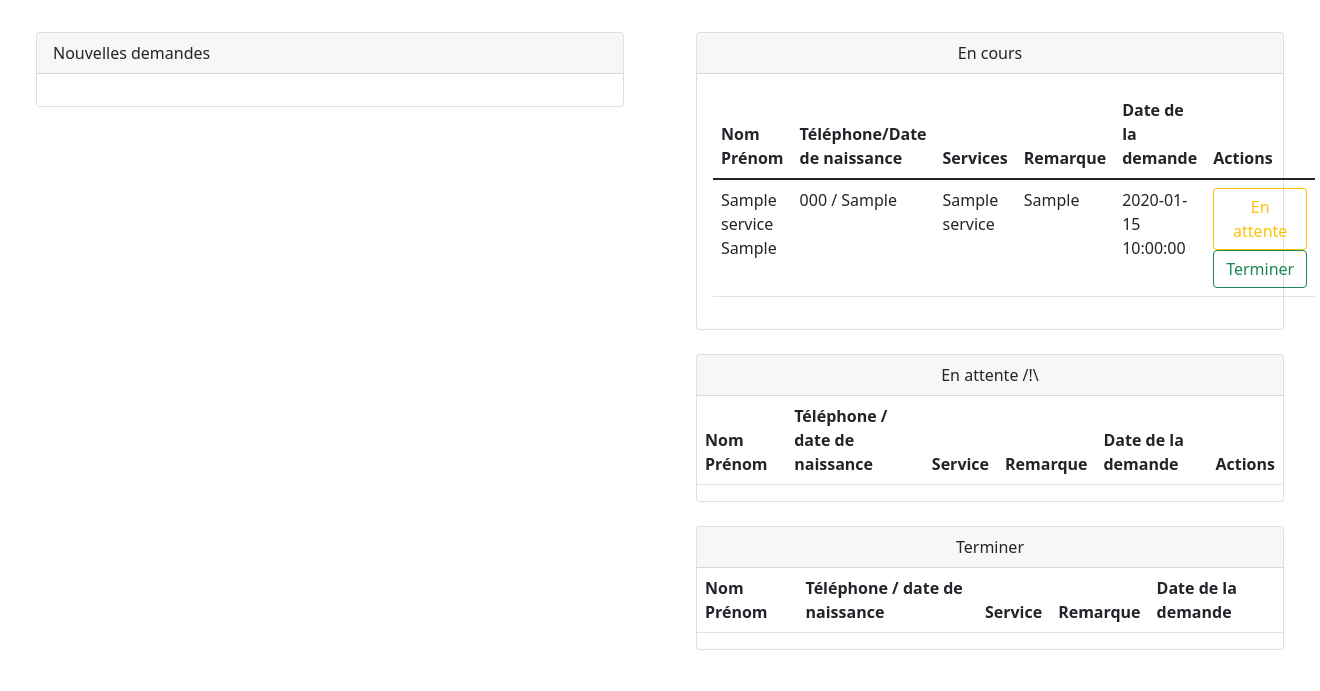
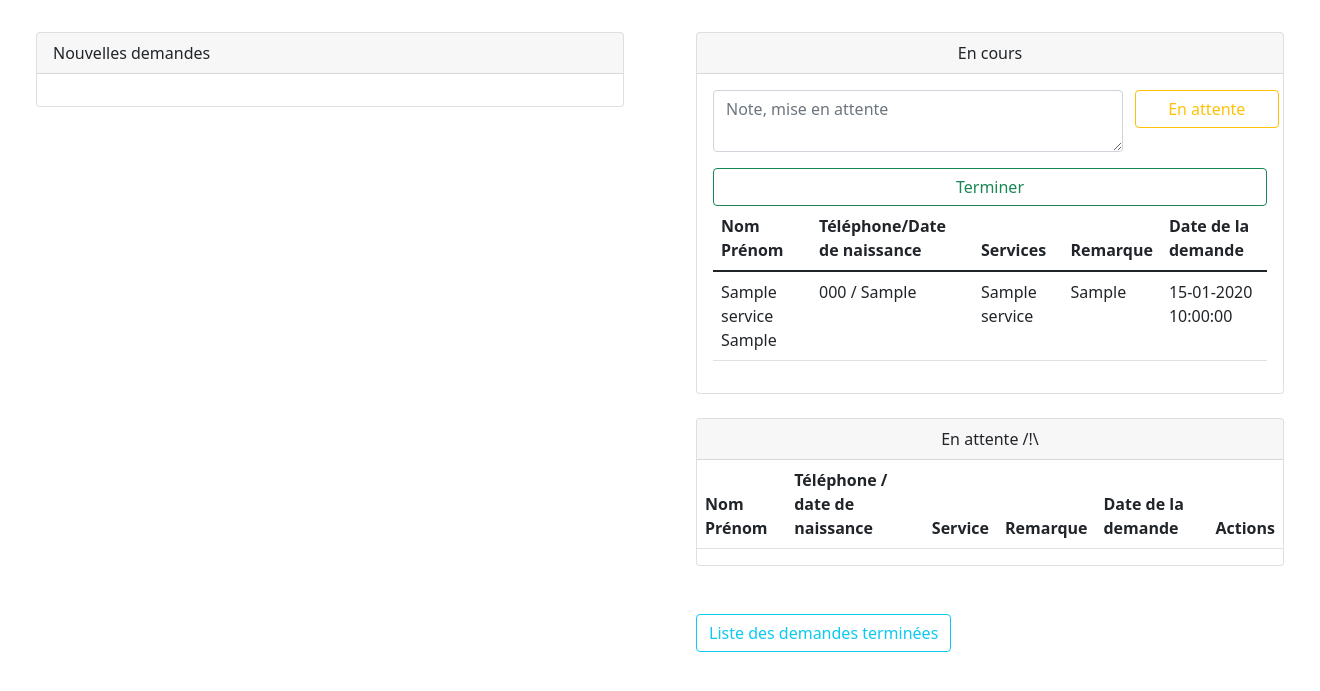
Before and after one commit to VaiariiTepa/paea, a PHP site: page /services.php in a window 1320 px wide. Shown: the top 691 px of the page. Run offline with PHP 8.4, Linux system fonts and the light colour scheme; tables that the repository leaves empty or names only in its code hold one stand-in row (values such as "Sample post"); lists and menus that the app fills with data are empty; some libraries are stand-ins or nearby versions.

Commit message:
commit before change pc

```diff
--- a/class/classPaea.php
+++ b/class/classPaea.php
@@ -7,7 +7,7 @@ class paea
     /**
      * Get All Service
      *
-     * @return void
+     * @return $result
      */
     function getService()
     {
@@ -56,6 +56,31 @@ class paea
             $t_demande[] = $row;
         }
 
+        return $t_demande;
+    }
+
+    function getAttenteDemande($rowid_demande){
+        global $mysqli;
+        $t_demande = array();
+        $request  = "SELECT *, s.name as 'nom_service',d.date as 'date_demande' ,d.rowid as 'rowid_demande' FROM `notes` as n LEFT JOIN `demandes` as d on d.rowid = n.fk_demande_id LEFT JOIN `habitants` as h on d.fk_habitant_id = h.rowid LEFT JOIN `services` as s on d.fk_service_id = s.rowid WHERE n.fk_demande_id =".$rowid_demande;
+        $result = $mysqli->query($request);
+
+        foreach ($result as $row){
+            $t_demande[] = $row;
+        }
+
+        return $t_demande;
+    }
+
+    function getAllAttenteDemande(){
+        global $mysqli;
+        $t_demande = array();
+        $request  = "SELECT *, s.name as 'nom_service',d.date as 'date_demande' ,d.rowid as 'rowid_demande' FROM `notes` as n LEFT JOIN `demandes` as d on d.rowid = n.fk_demande_id LEFT JOIN `habitants` as h on d.fk_habitant_id = h.rowid LEFT JOIN `services` as s on d.fk_service_id = s.rowid";
+        $result = $mysqli->query($request);
+
+        foreach ($result as $row){
+            $t_demande[] = $row;
+        }
 
         return $t_demande;
     }
@@ -71,7 +96,7 @@ class paea
      * @param [type] $adresse
      * @param [type] $service
      * @param [type] $remarque
-     * @return void
+     *
      */
     function newHabitant($nom,$prenom,$birthday,$tel,$adresse)
     {
@@ -80,15 +105,23 @@ class paea
         $request = "INSERT INTO `habitants`(`nom`, `prenom`, `birthday`, `tel`, `adresse`)";
         $request.= "VALUES";
         $request.= "('".$nom."','".$prenom."','".$birthday."','".$tel."','".$adresse."')";
-        $result = $mysqli->query($request);
+        $mysqli->query($request);
 
     }
 
+    /**
+     * create new demande
+     *
+     * @param [type] $LastHabitantId
+     * @param [type] $serviceId
+     * @param [type] $remarque
+     * @param [type] $traitement
+     * @return $res
+     */
     function newDemande($LastHabitantId,$serviceId,$remarque,$traitement)
     {
         global $mysqli;
 
-        var_dump('avant la requete');
 
         $request = "INSERT INTO `demandes`(`fk_habitant_id`, `fk_service_id`, `remarque`, `traitement_id`)";
         $request.= " VALUES";
@@ -104,7 +137,33 @@ class paea
             $res = "Success";
         }
 
-        var_dump('apres la requete');
+
+        return $res;
+
+    }
+
+    /**
+     * create new note to demande standby
+     *
+     * @param [type] $LastHabitantId
+     * @param [type] $serviceId
+     * @param [type] $remarque
+     * @param [type] $traitement
+     * @return void
+     */
+    function newNote($rowid_demande,$note)
+    {
+        global $mysqli;
+
+
+        $request = "INSERT INTO `notes`(`fk_demande_id`, `note`) VALUES ('".$rowid_demande."','".$note."')";
+        $result = $mysqli->query($request);
+
+        if($result == false){
+            $res = "ERROR";
+        }else{
+            $res = "Success";
+        }
 
         return $res;
 
@@ -121,7 +180,9 @@ class paea
         global $mysqli;
 
         $requete = 'UPDATE demandes SET traitement_id=1 WHERE rowid=' . $rowid_demande;
-        $result = $mysqli->query($requete);
+        $mysqli->query($requete);
+        $note = "Nouvelle demande";
+        $this->newNote($rowid_demande,$note);
 
     }
 
@@ -137,6 +198,7 @@ class paea
 
         $requete = 'UPDATE demandes SET traitement_id=2 WHERE rowid=' . $rowid_demande;
         $result = $mysqli->query($requete);
+
 
     }
 
@@ -156,65 +218,5 @@ class paea
     }
 
 
-    function getLangues()
-    {
-        //APPELER LA BASE DE DONNEE
-        global $mysqli;
-        $t_langues = array();
-
-        //POINTER DANS LA TABLE POUR UNE BOUCLE//
-        $requete = "SELECT *
-				FROM hello";
-        $result = $mysqli->query($requete);
-
-        //--DEBUT DE LA BOUCLE--CODE QUI RECEPTIONNE LE TABLEAU--fetch_row//
-        while ($row = $result->fetch_row()) {
-            $t_langues[] = $row;
-        }
-
-
-        //--le resultat s'arrète a return et retourne vers le haut,
-        //--tous ce qui est après return n'est pas pris en compte,
-        return $t_langues;
-    }
-
-
-//Crée une langue dans la BD premier
-    function createLangue($langue, $traduction)
-    {
-        //APPELER LA BASE DE DONNEE
-        global $mysqli;
-        //REQUETTE SQL - CREATION DANS LA BD
-        $requete = "INSERT INTO hello(langue, traduction) VALUES
-				('" . $langue . "','" . $traduction . "')";
-        $result = $mysqli->query($requete);
-        //RETOUR DU RESULTAT, TOUS CE QUI EST APRES NE SERA PAS PRIT EN COMPTE
-        return $result;
-    }
-
-//Supprime une langue dans la BD
-    function deleteLangue($rowid)
-    {
-        //POINTER DANS LA BASE DE DONNEE
-        global $mysqli;
-        //REQUETTE SQL - SUPPRIME UNE LANQUE DANS LA BD
-        $requete = "DELETE FROM hello WHERE rowid=" . $rowid;
-        $result = $mysqli->query($requete);
-        //RETOUR DU RESULTAT, TOUS CE QUI EST APRES NE SERA PAS PRIT EN COMPTE
-        return $result;
-    }
-
-
-//modifier la langue dans la BD
-    function updateLangue($rowid, $newLangue, $newTraduction)
-    {
-        //POINTER DANS LA BASE DE DONNEE
-        global $mysqli;
-        //REQUETTE SQL - MODIFICATION
-        $requete = 'UPDATE hello SET langue="' . $newLangue . '",traduction="' . $newTraduction . '" WHERE rowid=' . $rowid;
-        $result = $mysqli->query($requete);
-        //RETOUR DU RESULTAT, TOUS CE QUI EST APRES NE SERA PAS PRIT EN COMPTE
-        return $result;
-    }
 }
 ?>
--- a/index.php
+++ b/index.php
@@ -137,5 +137,6 @@
 
     <script src="https://cdn.jsdelivr.net/npm/@popperjs/core@2.10.2/dist/umd/popper.min.js" integrity="sha384-7+zCNj/IqJ95wo16oMtfsKbZ9ccEh31eOz1HGyDuCQ6wgnyJNSYdrPa03rtR1zdB" crossorigin="anonymous"></script>
     <script src="https://cdn.jsdelivr.net/npm/bootstrap@5.1.3/dist/js/bootstrap.min.js" integrity="sha384-QJHtvGhmr9XOIpI6YVutG+2QOK9T+ZnN4kzFN1RtK3zEFEIsxhlmWl5/YESvpZ13" crossorigin="anonymous"></script>
+
 </body>
 </html>
--- a/services.php
+++ b/services.php
@@ -8,14 +8,16 @@
 
         $rowid_demande = $_POST['rowid_demande'];
         $paea->receptionDemande($rowid_demande);
-
+        $t_listAttenteDemandes = $paea->getAttenteDemande($rowid_demande);
     }
 
     if (isset($_POST['btn-attente'])) {
 
 
+        $note = $_POST['note'];
         $rowid_demande = $_POST['rowid_demande'];
         $paea->attenteDemande($rowid_demande);
+        $paea->newNote($rowid_demande,$note);
 
     }
 
@@ -27,12 +29,16 @@
 
     }
 
+    $t_listDemandes = $paea->getNewDemande();
+    // $t_listAttenteDemandes = $paea->getAttenteDemande($rowid_demande = $_POST['rowid_demande']);
 
+    // $timezone = date_default_timezone_get();
+    // echo "The current server timezone is: " . $timezone;
+    $today_date = date('d-m-Y h:i:s', time());
+    // echo $date;
 
-
-    $t_listDemandes = $paea->getNewDemande();
+    // date('d-m-Y H:i:s', strtotime($v_demande['date_demande']));
 ?>
-
 
 <!DOCTYPE html>
 <html lang="fr">
@@ -81,16 +87,16 @@
                                 <table class="table">
                                     <thead>
                                         <tr>
-                                            <th scope="col">Nom Prénom</th>
+                                            <th >Nom Prénom</th>
                                             <th scope="col">Téléphone/Date de naissance</th>
                                             <th scope="col">Services</th>
                                             <th scope="col">Remarque</th>
                                             <th scope="col">Date de la demande</th>
-                                            <th scope="col">Actions</th>
                                         </tr>
                                     </thead>
                                     <tbody>
                                         <?php
+                                            if (isset($t_listDemandes)) {
                                                 foreach ($t_listDemandes as $v_demande){
                                                     if($v_demande['traitement_id'] == 1){
                                                         print' <tr>';
@@ -107,19 +113,33 @@
                                                                 print $v_demande['remarque'];
                                                             print' </td>';
                                                             print' <td>';
-                                                            print $v_demande['date_demande'];
+                                                                print date('d-m-Y H:i:s', strtotime($v_demande['date_demande']));
                                                             print' </td>';
-                                                        print' <td>';
+                                                        print' </tr>';
+
+                                                    print '<div class="row mb-3">';
+                                                        print '<div class="col-md-9">';
+                                                            print '<form method="post" action="services.php">';
+                                                                print '<textarea type="text" name="note" class="form-control" placeholder="Note, mise en attente">';
+                                                                print '</textarea>';
+                                                            print '</div>';
+                                                        print '<div class="col-md-3">';
+                                                            print '<div class="row">';
+                                                                print '<input type="hidden" name="rowid_demande" value="'.$v_demande['rowid_demande'].'">';
+                                                                print '<button type="submit" name="btn-attente" class="btn btn-outline-warning h-100">En attente</button>';
+                                                                print '</form>';
+                                                            print '</div>';
+                                                        print '</div>';
+                                                    print '</div>';
+                                                    print '<div class="row">';
+                                                        print '<div class="col-md-12">';
                                                             print '<form method="post" action="services.php">';
                                                                 print '<input type="hidden" name="rowid_demande" value="'.$v_demande['rowid_demande'].'">';
-                                                                print '<button type="submit" name="btn-attente" class="btn btn-outline-warning">En attente</button>';
+                                                                print '<button type="submit" name="btn-terminer" class="btn btn-outline-success w-100">Terminer</button>';
                                                             print '</form>';
-                                                            print '<form method="post" action="services.php">';
-                                                                print '<input type="hidden" name="rowid_demande" value="'.$v_demande['rowid_demande'].'">';
-                                                                print '<button type="submit" name="btn-terminer" class="btn btn-outline-success">Terminer</button>';
-                                                            print '</form>';
-                                                        print' </td>';
-                                                    print' </tr>';
+                                                        print '</div>';
+                                                    print '</div>';
+                                                    }
                                                 }
                                             }
                                         ?>
@@ -136,7 +156,7 @@
                             <table class="table">
                                     <thead>
                                         <tr>
-                                            <th scope="col">
+                                            <th>
                                                 Nom Prénom
                                             </th>
                                             <th scope="col">
@@ -175,7 +195,7 @@
                                                             print $v_demande['remarque'];
                                                         print' </td>';
                                                         print' <td>';
-                                                            print $v_demande['date_demande'];
+                                                            print date('d-m-Y', strtotime($v_demande['date_demande']));
                                                         print' </td>';
                                                         print' <td>';
                                                         print '<form method="post" action="services.php">';
@@ -183,6 +203,10 @@
                                                             print '<button type="submit" name="btn-reception" class="btn btn-outline-warning">Reprendre</button>';
                                                         print '</form>';
                                                     print' </tr>';
+
+                                                    print '<li class="list-group-item">';
+                                                        print $v_demande['note'];
+                                                    print '</li>';
 
                                                 }
 
@@ -192,12 +216,22 @@
                             </table>
                             </ul>
                         </div>
-                        <div class="card m-4">
-                            <div class="card-header text-center">
-                                Terminer
+
+                        <!-- Button trigger modal -->
+                        <button type="button" class="btn btn-outline-info m-4" data-bs-toggle="modal" data-bs-target="#staticBackdrop">
+                        Liste des demandes terminées
+                        </button>
+
+                        <!-- Modal -->
+                        <div class="modal fade" id="staticBackdrop" data-bs-backdrop="static" data-bs-keyboard="false" tabindex="-1" aria-labelledby="staticBackdropLabel" aria-hidden="true">
+                        <div class="modal-dialog modal-xl">
+                            <div class="modal-content">
+                            <div class="modal-header">
+                                <h5 class="modal-title" id="staticBackdropLabel">TERMINER</h5>
+                                <!-- <button type="button" class="btn-close" data-bs-dismiss="modal" aria-label="Close"></button> -->
+                                <button type="button" class="btn btn-secondary" data-bs-dismiss="modal">Fermer</button>
                             </div>
-                            <ul class="list-group list-group-flush">
-
+                            <div class="modal-body">
                                 <table class="table">
                                     <thead>
                                         <tr>
@@ -237,7 +271,7 @@
                                                             print $v_demande['remarque'];
                                                         print' </td>';
                                                         print' <td>';
-                                                            print $v_demande['date_demande'];
+                                                            print date('d-m-Y H:i:s', strtotime($v_demande['date_demande']));
                                                         print' </td>';
                                                     print' </tr>';
 
@@ -247,7 +281,9 @@
                                         ?>
                                     </tbody>
                                 </table>
-                            </ul>
+                            </div>
+                            </div>
+                        </div>
                         </div>
                     </div>
                 </div>
@@ -260,12 +296,9 @@
     <script src="asset/js/jquery-3.6.0.min.js"></script>
     <script>
         $(document).ready(function(){
+            setInterval('autoRefresh_div()', 10000); // refresh div after 5 secs
+        });
 
-
-
-            setInterval('autoRefresh_div()', 10000); // refresh div after 5 secs
-
-        });
         function autoRefresh_div()
         {
             $("#newDemandes").load("newDemandes.php");// a function which will load data from other file after x seconds
```
Lines whose indentation alone changed are shown as unchanged.
